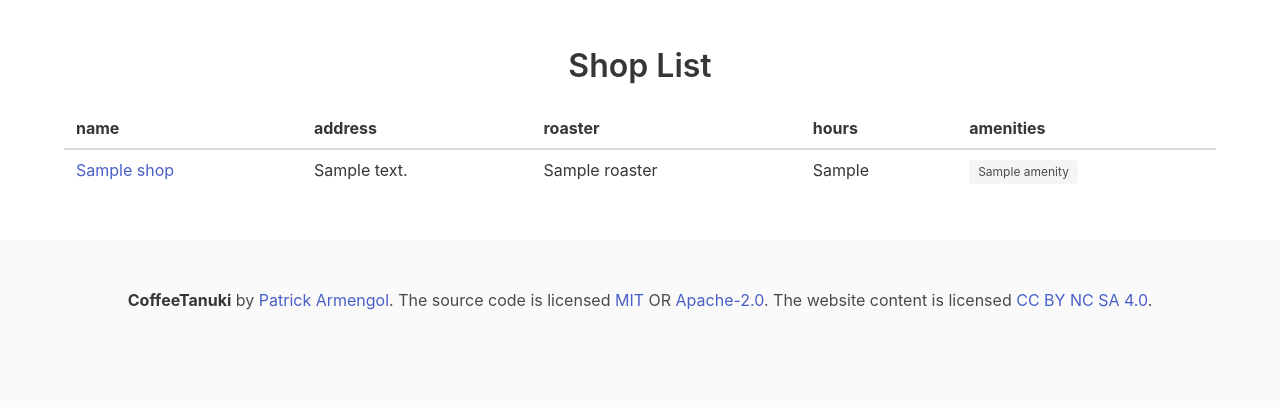
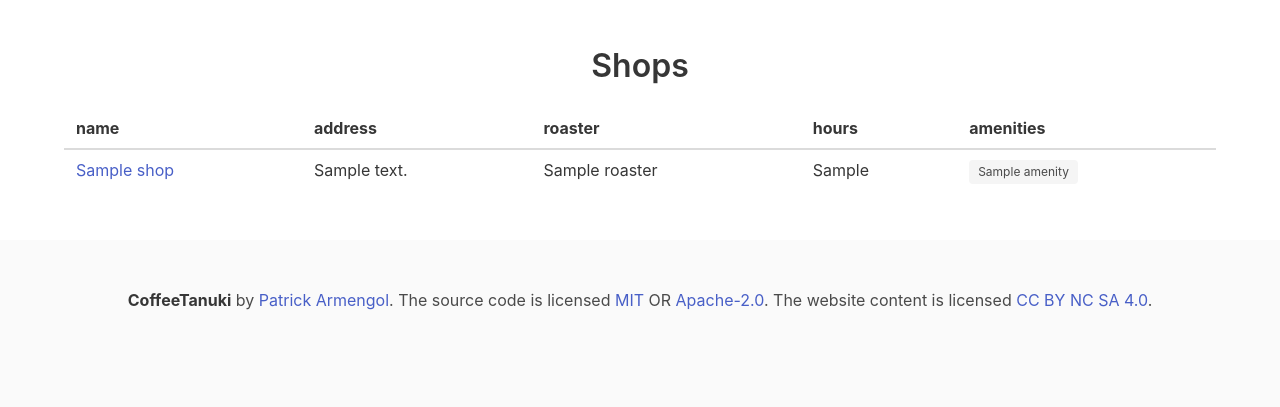
Before and after one commit to patrickarmengol/somethingcoffee, a Python web app: template src/coffeetanuki/domain/web/templates/views/shop-list.html.jinja in a window 1280 px wide. Shown: the part 52-459 px from the top of the page. Run offline with Jinja, Linux system fonts and the light colour scheme; the template is opened without the code that fills it: most values are stand-ins (such as "Sample title", 1, 10 or a date in 2020).

Commit message:
changed title of shop-list page

```diff
--- a/src/coffeetanuki/domain/web/templates/views/shop-list.html.jinja
+++ b/src/coffeetanuki/domain/web/templates/views/shop-list.html.jinja
@@ -6,7 +6,7 @@
 {% block content %}
 <section class="section">
   <div class="container">
-    <h1 class="title has-text-centered">Shop List</h1>
+    <h1 class="title has-text-centered">Shops</h1>
     <table class="table is-striped is-fullwidth">
       <thead>
         <tr>
```
